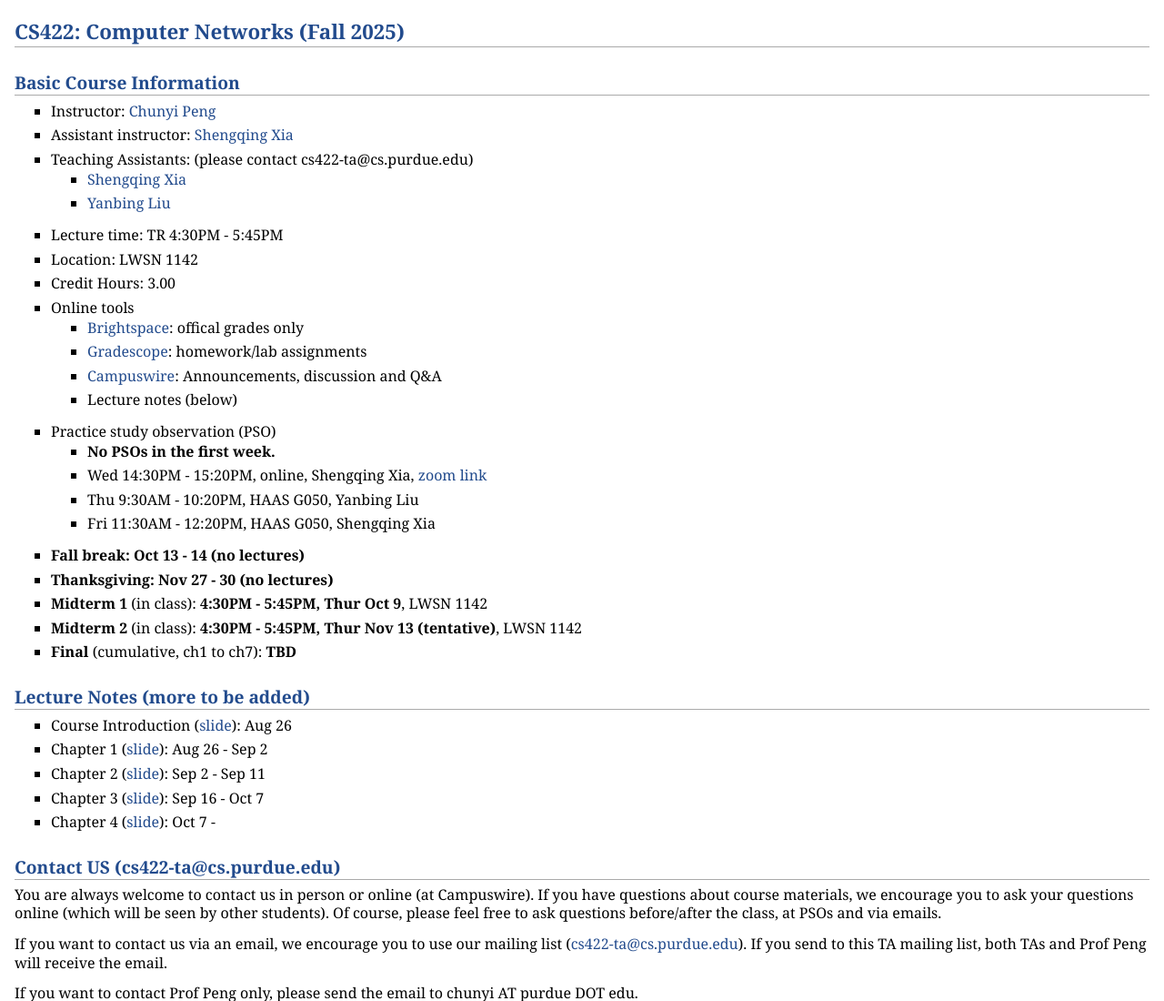
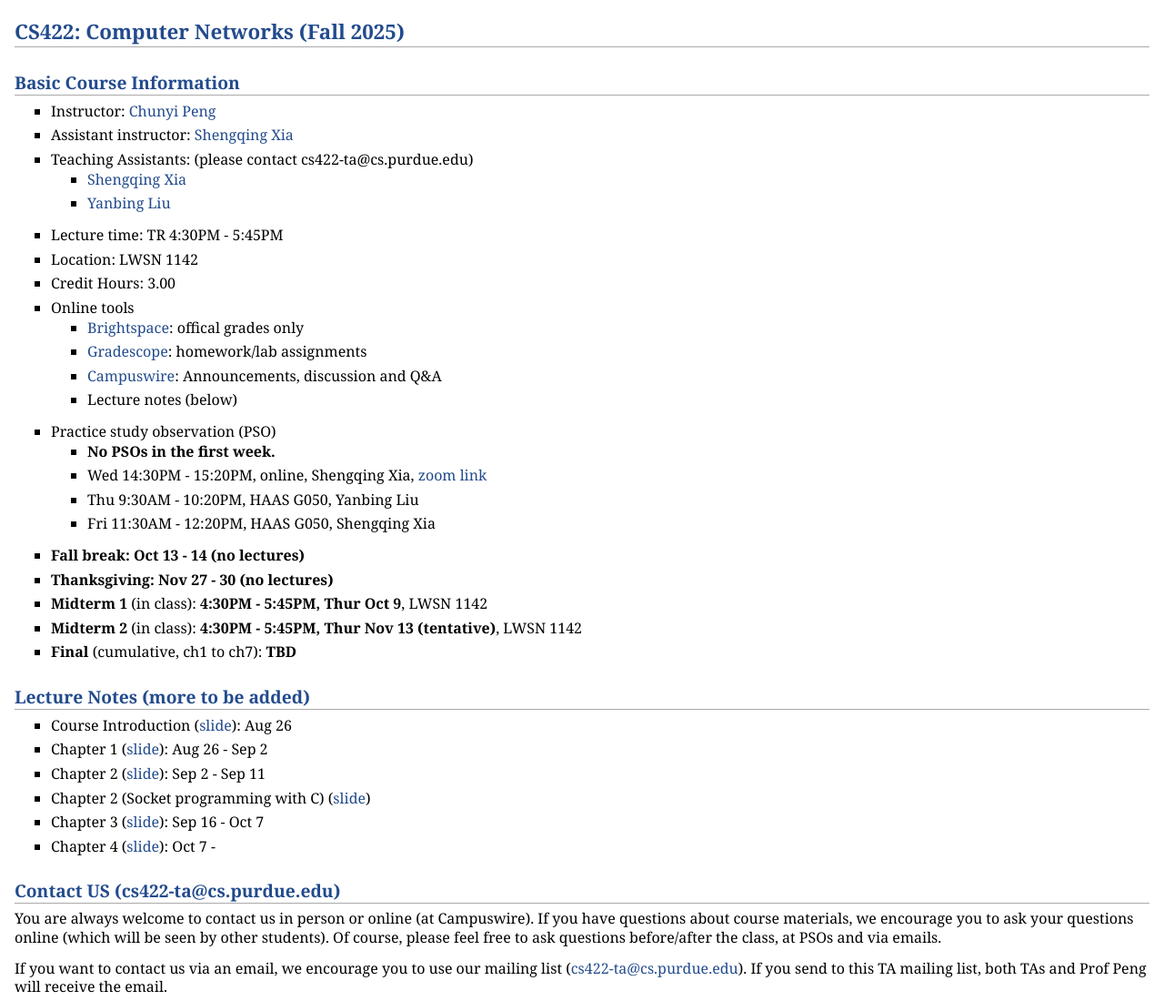
Before and after one commit to shengqingxia/cs422.github.io, a plain HTML site: page index.html in a window 1280 px wide. Shown: the top 1100 px of the page at 91% size. Drawn offline with Linux system fonts and the light colour scheme.

Commit message:
Update index.html

```diff
--- a/index.html
+++ b/index.html
@@ -70,6 +70,8 @@
 <li><p>Chapter 1 (<a href="./slides/ch1-cs422-fa25.pptx">slide</a>): Aug 26 - Sep 2</p>
 </li>
 <li><p>Chapter 2 (<a href="./slides/ch2-cs422-fa25.pptx">slide</a>): Sep 2 - Sep 11</p>
+</li>
+<li><p>Chapter 2 (Socket programming with C) (<a href="./slides/ch2-socket-c.ppt">slide</a>)</p>
 </li>
 <li><p>Chapter 3 (<a href="./slides/ch3-cs422-fa25-updated.pptx">slide</a>): Sep 16 - Oct 7</p>
 </li>
```
